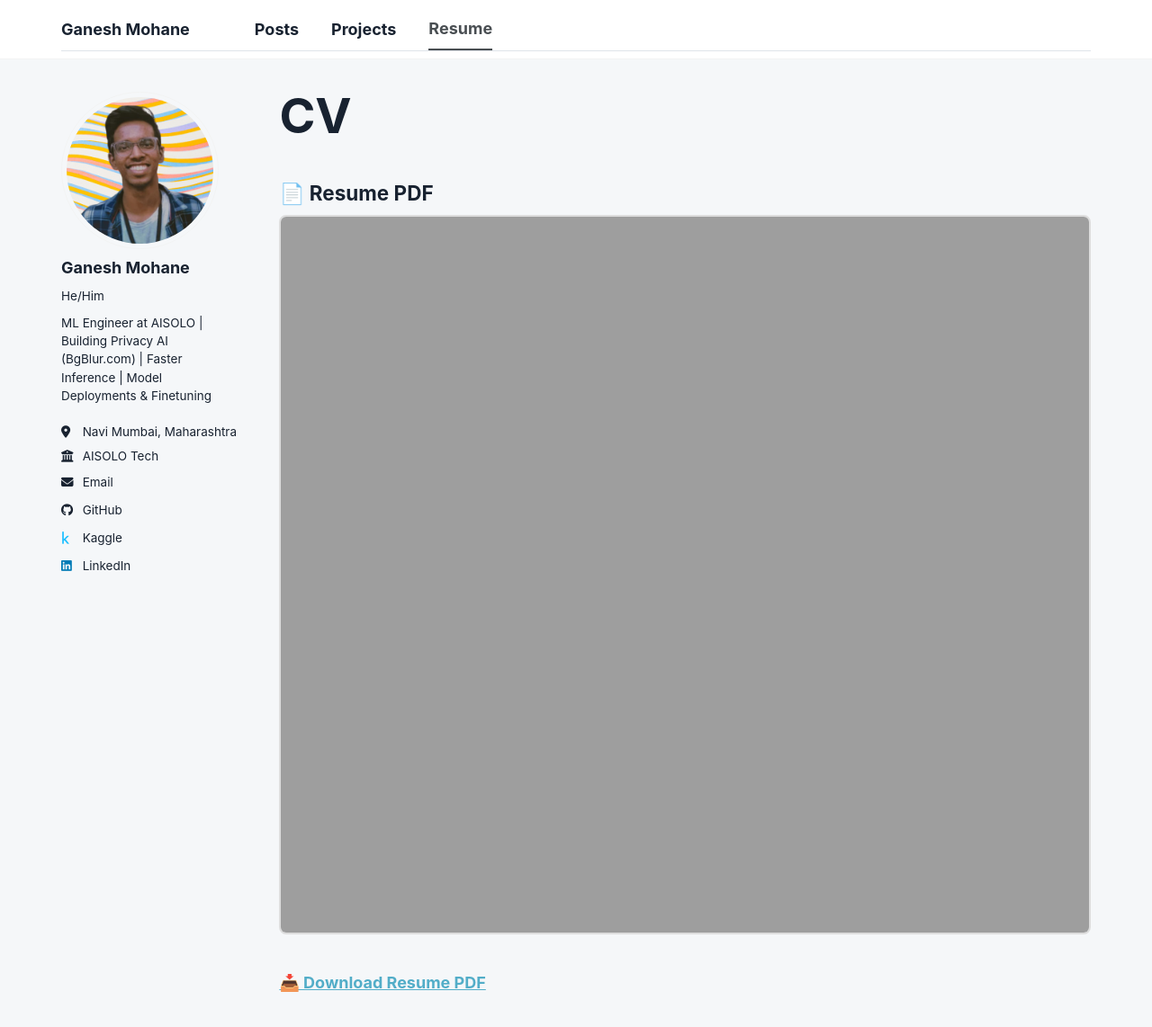
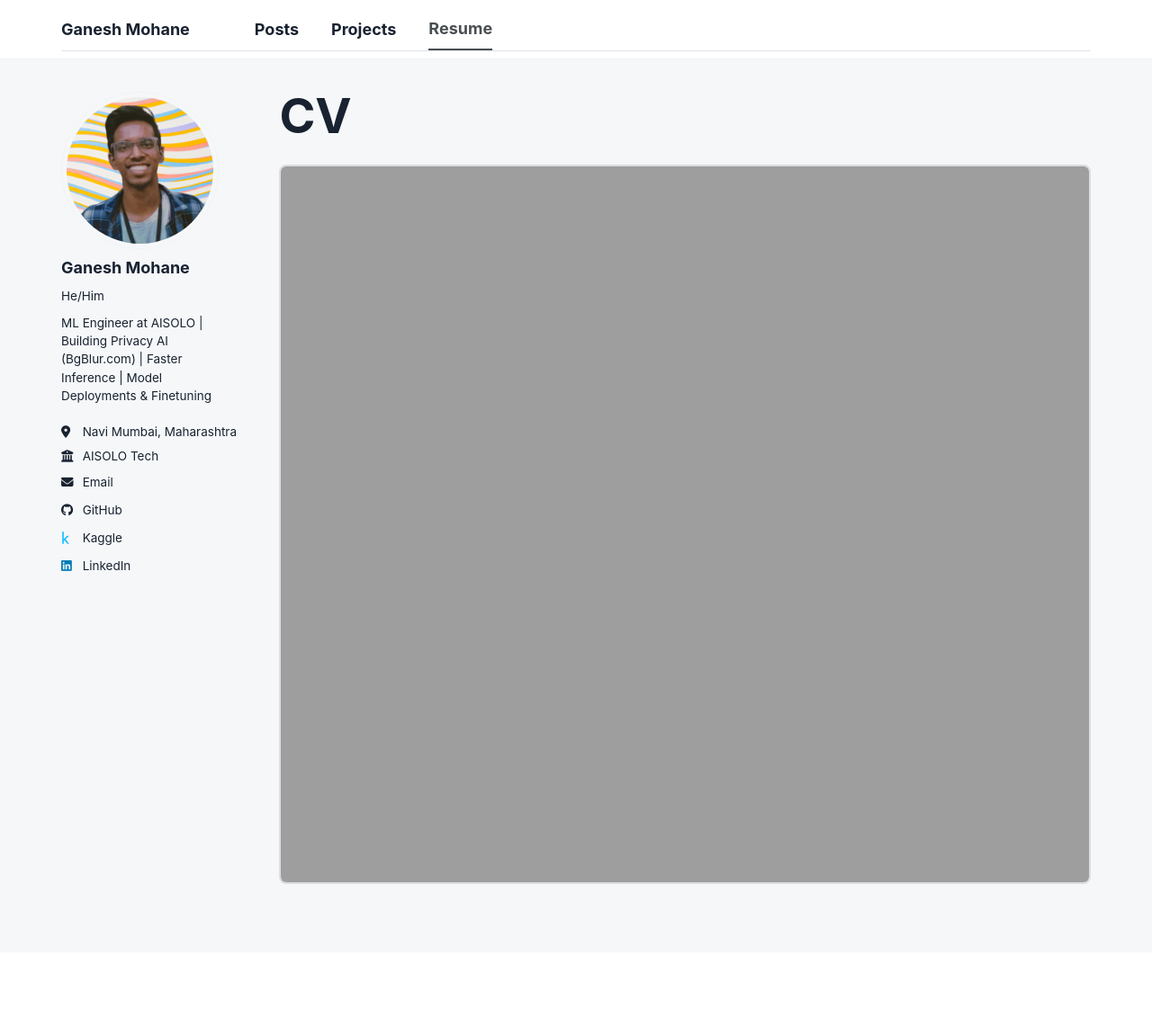
Before and after one commit to ganeshmohane/ganeshmohane.github.io, a Jekyll site: the page built from _pages/cv.md, in a window 1280 px wide and 1166 px high. Shown: the top 1142 px of the window at 90% size. Built offline with Jekyll 4.4.1, drawn with Linux system fonts in a browser that asks for light colours; a script bundle is joined from its source files by our own code; library files that are not in the unit come from our copies.

Commit message:
cv updates

```diff
--- a/_pages/cv.md
+++ b/_pages/cv.md
@@ -9,13 +9,9 @@ redirect_from:
 
 {% include base_path %}
 
-## 📄 Resume PDF
-
 <div style="width: 100%; height: 800px; border: 2px solid #ddd; border-radius: 8px; overflow: hidden; margin-bottom: 40px;">
   <iframe
     src="{{ base_path }}/files/resume.pdf#view=FitH"
     style="width: 100%; height: 100%; border: none;">
   </iframe>
 </div>
-
-**[📥 Download Resume PDF]({{ base_path }}/files/resume.pdf)**
```
